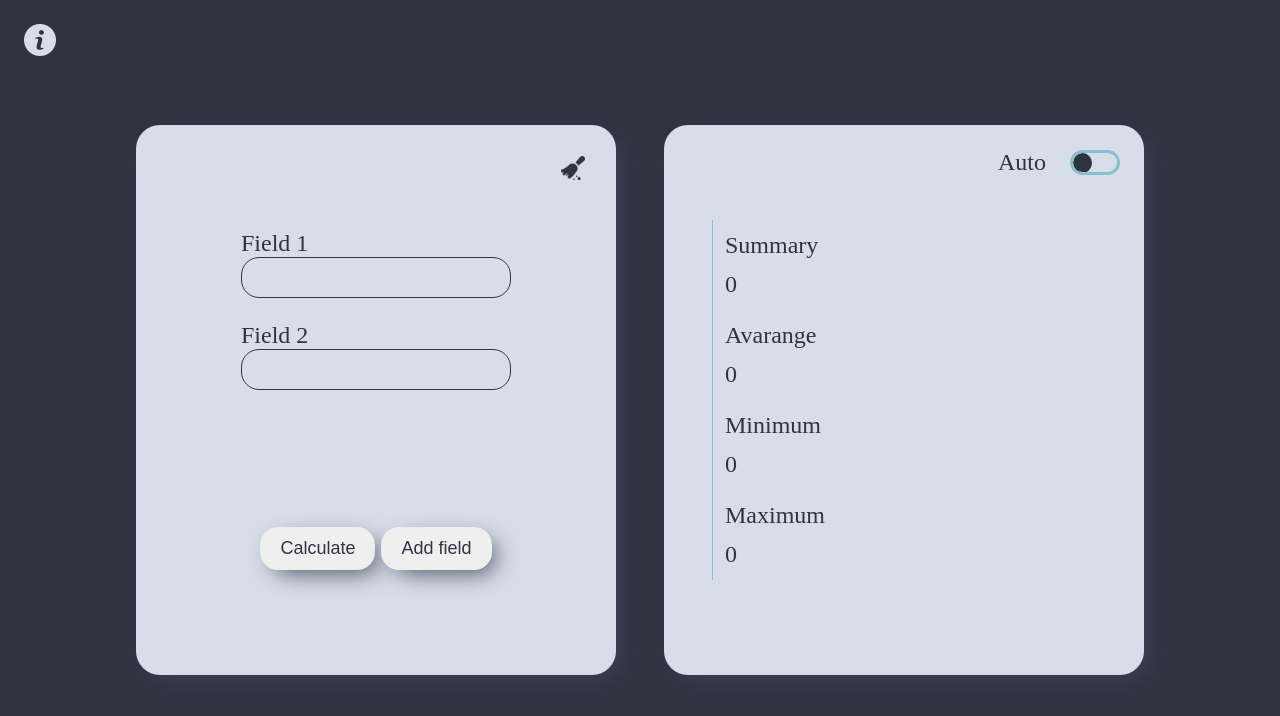
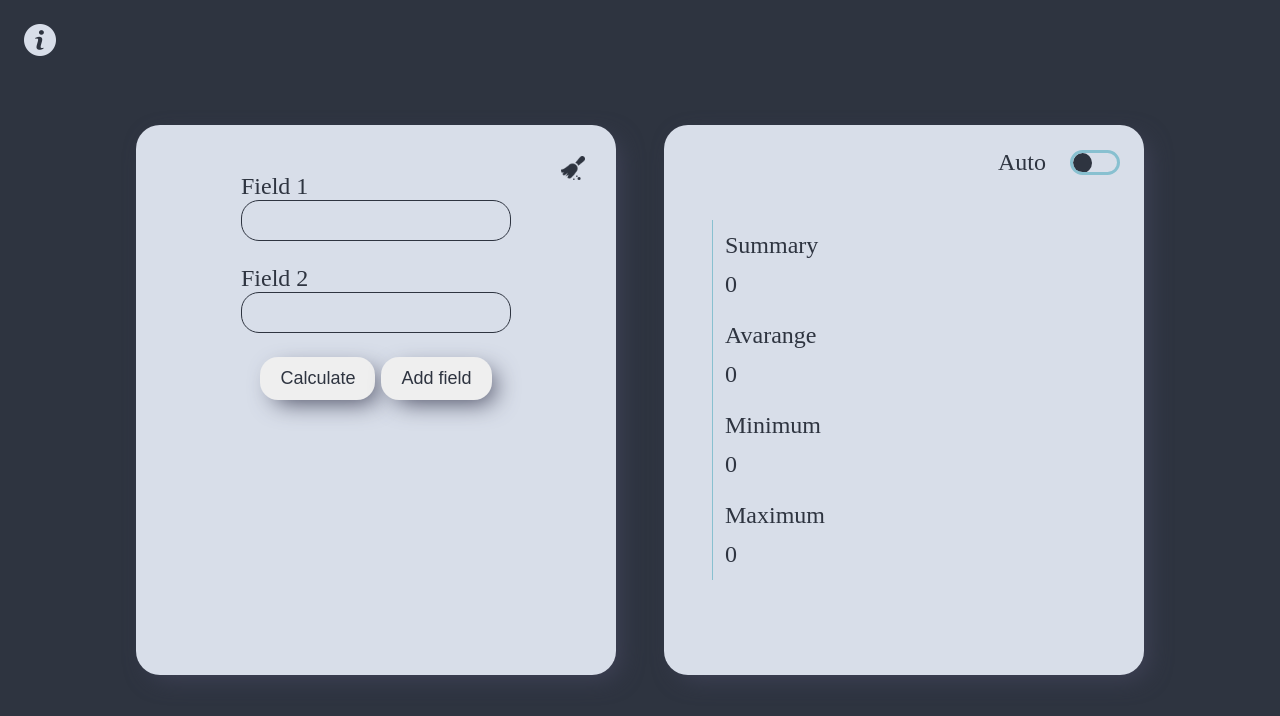
Before and after one commit to justthedreamer/programowanie-js, a plain HTML site: page lab1/src/index.html in a window 1280 px wide. Drawn offline with Linux system fonts and the light colour scheme.

Commit message:
fix styles

```diff
--- a/lab1/src/script.js
+++ b/lab1/src/script.js
@@ -95,7 +95,6 @@ function calculate(){
 
     let inputValues = parseInputs(inputs);
 
-    //todo, consider explicite execption
     let sum = calcSum(inputValues)
     if (isNaN(sum)) sum =0;
 
--- a/lab1/src/style.css
+++ b/lab1/src/style.css
@@ -50,10 +50,11 @@ button:hover{
     position: relative;
     display: flex;
     flex-direction: column;
-    justify-content: space-around;
     align-items: center;
     scroll-behavior: smooth;
     gap: 1em;
+    max-height: 550px;
+    overflow: scroll;
 
     #clean{
         position: absolute;
@@ -110,7 +111,6 @@ button:hover{
             }
         }
     }
-
 }
 .results{
     position: relative;
@@ -144,6 +144,7 @@ button:hover{
     height: 25px;
     border: 3px solid #88C0D0;
     border-radius: 1em;
+
     .circle{
         display: block;
         width: 19px;
@@ -151,7 +152,6 @@ button:hover{
         background-color: #2E3440;
         border-radius: 50%;
         transition: transform ease .5s;
-        /* 26px */
     }
 }
 .automode-switch::before{
```
